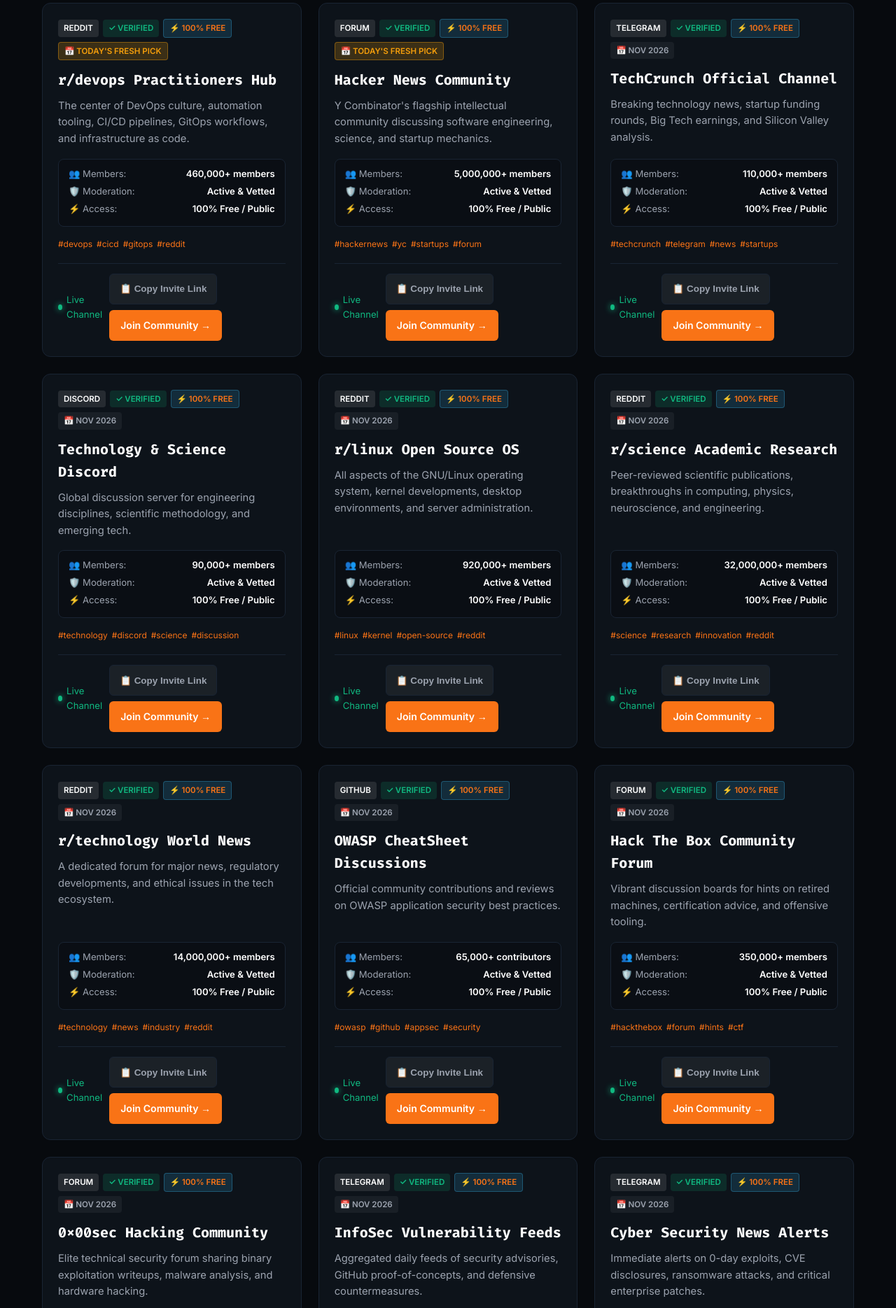
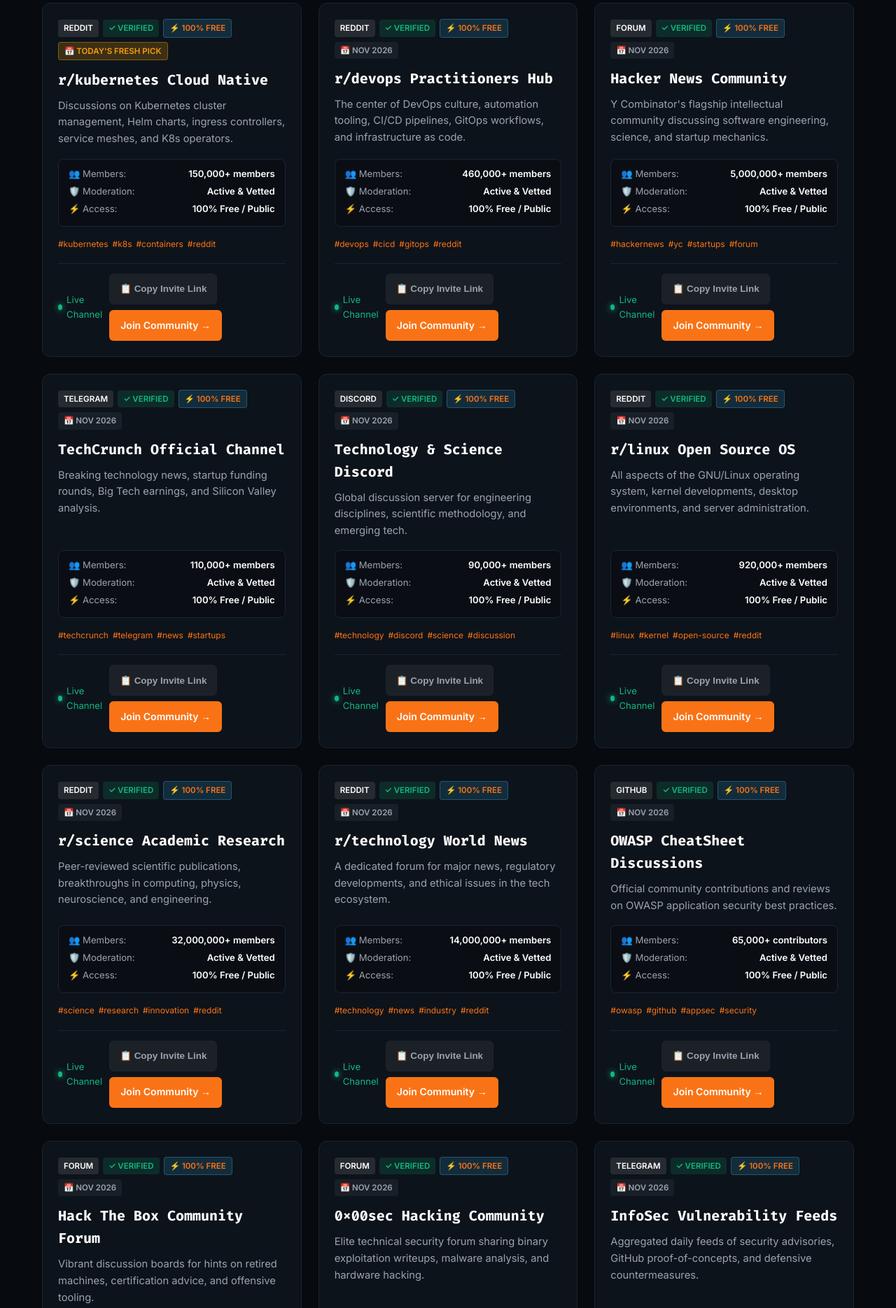
Before and after one commit to jibranpcccc/kubernetes-operators-cloud-native-hub, a plain HTML site: page index.html in a window 1280 px wide. Shown: the part 1231-3100 px from the top of the page at 70% size. Drawn offline with Linux system fonts and the light colour scheme.

Commit message:
feat(replenishment): fresh community links added - 2026-11-19 [skip ci]

```diff
--- a/feed.xml
+++ b/feed.xml
@@ -4,10 +4,17 @@
     <title>Kubernetes Operators &amp; Cloud Native Hub</title>
     <link>https://kubernetes-operators-cloud-native-hub.netlify.app/</link>
     <description>Verified community directory and updates.</description>
-    <lastBuildDate>Wed, 18 Nov 2026 07:27:11 GMT</lastBuildDate>
+    <lastBuildDate>Thu, 19 Nov 2026 06:45:09 GMT</lastBuildDate>
     <atom:link href="https://kubernetes-operators-cloud-native-hub.netlify.app/feed.xml" rel="self" type="application/rss+xml"/>
     <atom:link href="https://pubsubhubbub.appspot.com/" rel="hub"/>
-                                                                                                                                                                                                            <item>
+                                                                                                                                                                                                                <item>
+      <title>📅 Today's Fresh Pick: r/kubernetes Cloud Native (Reddit)</title>
+      <link>https://www.reddit.com/r/kubernetes/</link>
+      <guid isPermaLink="false">https://kubernetes-operators-cloud-native-hub.netlify.app/#kubernetes-operators-cloud-native-hub-reddit-2-2026-11-19</guid>
+      <pubDate>Thu, 19 Nov 2026 06:45:09 GMT</pubDate>
+      <description>Newly verified community added to Kubernetes Operators &amp; Cloud Native Hub: Discussions on Kubernetes cluster management, Helm charts, ingress controllers, service meshes, and K8s operators.</description>
+    </item>
+<item>
       <title>📅 Today's Fresh Pick: r/devops Practitioners Hub (Reddit)</title>
       <link>https://www.reddit.com/r/devops/</link>
       <guid isPermaLink="false">https://kubernetes-operators-cloud-native-hub.netlify.app/#kubernetes-operators-cloud-native-hub-reddit-1-2026-11-18</guid>
@@ -175,12 +182,5 @@
       <pubDate>Tue, 20 Oct 2026 06:08:56 GMT</pubDate>
       <description>Newly verified community added to Kubernetes Operators &amp; Cloud Native Hub: Y Combinator's flagship intellectual community discussing software engineering, science, and startup mechanics.</description>
     </item>
-<item>
-      <title>📅 Today's Fresh Pick: Hacker News Community (Forum)</title>
-      <link>https://news.ycombinator.com</link>
-      <guid isPermaLink="false">https://kubernetes-operators-cloud-native-hub.netlify.app/#kubernetes-operators-cloud-native-hub-forum-20261011-1-2026-10-19</guid>
-      <pubDate>Mon, 19 Oct 2026 06:06:22 GMT</pubDate>
-      <description>Newly verified community added to Kubernetes Operators &amp; Cloud Native Hub: Y Combinator's flagship intellectual community discussing software engineering, science, and startup mechanics.</description>
-    </item>
   </channel>
 </rss>
--- a/index.html
+++ b/index.html
@@ -148,156 +148,156 @@
           {
             "@type": "ListItem",
             "position": 1,
+            "name": "r/kubernetes Cloud Native",
+            "description": "Discussions on Kubernetes cluster management, Helm charts, ingress controllers, service meshes, and K8s operators.",
+            "url": "https://www.reddit.com/r/kubernetes/"
+          },
+          {
+            "@type": "ListItem",
+            "position": 2,
             "name": "r/devops Practitioners Hub",
             "description": "The center of DevOps culture, automation tooling, CI/CD pipelines, GitOps workflows, and infrastructure as code.",
             "url": "https://www.reddit.com/r/devops/"
           },
           {
             "@type": "ListItem",
-            "position": 2,
+            "position": 3,
             "name": "Hacker News Community",
             "description": "Y Combinator's flagship intellectual community discussing software engineering, science, and startup mechanics.",
             "url": "https://news.ycombinator.com"
           },
           {
             "@type": "ListItem",
-            "position": 3,
+            "position": 4,
             "name": "TechCrunch Official Channel",
             "description": "Breaking technology news, startup funding rounds, Big Tech earnings, and Silicon Valley analysis.",
             "url": "https://t.me/techcrunch"
           },
           {
             "@type": "ListItem",
-            "position": 4,
+            "position": 5,
             "name": "Technology & Science Discord",
             "description": "Global discussion server for engineering disciplines, scientific methodology, and emerging tech.",
             "url": "https://discord.gg/tech"
           },
           {
             "@type": "ListItem",
-            "position": 5,
+            "position": 6,
             "name": "r/linux Open Source OS",
             "description": "All aspects of the GNU/Linux operating system, kernel developments, desktop environments, and server administration.",
             "url": "https://www.reddit.com/r/linux/"
           },
           {
             "@type": "ListItem",
-            "position": 6,
+            "position": 7,
             "name": "r/science Academic Research",
             "description": "Peer-reviewed scientific publications, breakthroughs in computing, physics, neuroscience, and engineering.",
             "url": "https://www.reddit.com/r/science/"
           },
           {
             "@type": "ListItem",
-            "position": 7,
+            "position": 8,
             "name": "r/technology World News",
             "description": "A dedicated forum for major news, regulatory developments, and ethical issues in the tech ecosystem.",
             "url": "https://www.reddit.com/r/technology/"
           },
           {
             "@type": "ListItem",
-            "position": 8,
+            "position": 9,
             "name": "OWASP CheatSheet Discussions",
             "description": "Official community contributions and reviews on OWASP application security best practices.",
             "url": "https://github.com/OWASP/CheatSheetSeries/discussions"
           },
           {
             "@type": "ListItem",
-            "position": 9,
+            "position": 10,
             "name": "Hack The Box Community Forum",
             "description": "Vibrant discussion boards for hints on retired machines, certification advice, and offensive tooling.",
             "url": "https://forum.hackthebox.com"
           },
           {
             "@type": "ListItem",
-            "position": 10,
+            "position": 11,
             "name": "0x00sec Hacking Community",
             "description": "Elite technical security forum sharing binary exploitation writeups, malware analysis, and hardware hacking.",
             "url": "https://0x00sec.org"
           },
           {
             "@type": "ListItem",
-            "position": 11,
+            "position": 12,
             "name": "InfoSec Vulnerability Feeds",
             "description": "Aggregated daily feeds of security advisories, GitHub proof-of-concepts, and defensive countermeasures.",
             "url": "https://t.me/infosec_alerts"
           },
           {
             "@type": "ListItem",
-            "position": 12,
+            "position": 13,
             "name": "Cyber Security News Alerts",
             "description": "Immediate alerts on 0-day exploits, CVE disclosures, ransomware attacks, and critical enterprise patches.",
             "url": "https://t.me/cybersecurity_news"
           },
           {
             "@type": "ListItem",
-            "position": 13,
+            "position": 14,
             "name": "TryHackMe Official Discord",
             "description": "Beginner and intermediate hands-on cybersecurity learning platform with active study groups and walkthrough support.",
             "url": "https://discord.gg/tryhackme"
           },
           {
             "@type": "ListItem",
-            "position": 14,
+            "position": 15,
             "name": "Hack The Box Official Discord",
             "description": "Official community for Hack The Box users tackling active CTF machines, forensic challenges, and Academy modules.",
             "url": "https://discord.gg/hackthebox"
           },
           {
             "@type": "ListItem",
-            "position": 15,
+            "position": 16,
             "name": "r/bugbounty Hunters",
             "description": "Tips, methodologies, writeups, and bounty program discussions for HackerOne and Bugcrowd researchers.",
             "url": "https://www.reddit.com/r/bugbounty/"
           },
           {
             "@type": "ListItem",
-            "position": 16,
+            "position": 17,
             "name": "r/ethicalhacking Community",
             "description": "Ethical hacking guides, Kali Linux tools, network reconnaissance, and offensive security learning resources.",
             "url": "https://www.reddit.com/r/ethicalhacking/"
           },
           {
             "@type": "ListItem",
-            "position": 17,
+            "position": 18,
             "name": "r/netsec Network Security",
             "description": "Peer-reviewed technical infosec community sharing vulnerability advisories, exploit analysis, and security whitepapers.",
             "url": "https://www.reddit.com/r/netsec/"
           },
           {
             "@type": "ListItem",
-            "position": 18,
+            "position": 19,
             "name": "r/cybersecurity Defense Hub",
             "description": "Primary community for enterprise security analysts, blue teams, compliance frameworks, and threat intelligence.",
             "url": "https://www.reddit.com/r/cybersecurity/"
           },
           {
             "@type": "ListItem",
-            "position": 19,
+            "position": 20,
             "name": "DEV Community WebDev Hub",
             "description": "Global developer blogging and discussion platform sharing tutorials, benchmarks, and project breakdowns.",
             "url": "https://dev.to/t/webdev"
           },
           {
             "@type": "ListItem",
-            "position": 20,
+            "position": 21,
             "name": "Stack Overflow Python Questions",
             "description": "The world's largest repository of solved Python questions, debugging threads, and code snippets.",
             "url": "https://stackoverflow.com/questions/tagged/python"
           },
           {
             "@type": "ListItem",
-            "position": 21,
+            "position": 22,
             "name": "Next.js GitHub Discussions",
             "description": "Active community discussions and RFCs on Next.js architectures, streaming SSR, and edge rendering.",
             "url": "https://github.com/vercel/next.js/discussions"
-          },
-          {
-            "@type": "ListItem",
-            "position": 22,
-            "name": "r/kubernetes Cloud Native",
-            "description": "Discussions on Kubernetes cluster management, Helm charts, ingress controllers, service meshes, and K8s operators.",
-            "url": "https://www.reddit.com/r/kubernetes/"
           },
           {
             "@type": "ListItem",
@@ -617,12 +617,36 @@
         </div>
         <div id="vetted-communities" class="grid">
 
-        <div id="community-card-1" class="card" data-platform="reddit" data-category="devops & ci/cd">
+        <div id="community-card-1" class="card" data-platform="reddit" data-category="container orchestration">
             <div class="card-header">
                 <span class="badge badge-platform">Reddit</span>
                 <span class="badge badge-verified">✓ Verified</span>
                 <span class="badge badge-free">⚡ 100% Free</span>
                 <span class="badge badge-date" style="background: rgba(245, 158, 11, 0.2); color: #f59e0b; border: 1px solid rgba(245, 158, 11, 0.4); font-weight: 700;">📅 Today's Fresh Pick</span>
+            </div>
+            <h3 class="card-title">r/kubernetes Cloud Native</h3>
+            <p class="card-desc">Discussions on Kubernetes cluster management, Helm charts, ingress controllers, service meshes, and K8s operators.</p>
+            <div class="spec-matrix">
+                <div class="spec-row"><span>👥 Members:</span> <strong>150,000+ members</strong></div>
+                <div class="spec-row"><span>🛡️ Moderation:</span> <strong>Active & Vetted</strong></div>
+                <div class="spec-row"><span>⚡ Access:</span> <strong>100% Free / Public</strong></div>
+            </div>
+            <div class="tags-row"><span class="tag">#kubernetes</span><span class="tag">#k8s</span><span class="tag">#containers</span><span class="tag">#reddit</span></div>
+            <div class="card-footer">
+                <span class="activity-pulse"><span class="pulse-dot"></span> Live Channel</span>
+                <div class="card-actions">
+                    <button class="btn-copy-invite" onclick="copyInviteLink(event, 'https://www.reddit.com/r/kubernetes/')">📋 Copy Invite Link</button>
+                    <a href="https://www.reddit.com/r/kubernetes/" target="_blank" rel="noopener noreferrer" class="btn-join">Join Community →</a>
+                </div>
+            </div>
+        </div>
+
+        <div id="community-card-2" class="card" data-platform="reddit" data-category="devops & ci/cd">
+            <div class="card-header">
+                <span class="badge badge-platform">Reddit</span>
+                <span class="badge badge-verified">✓ Verified</span>
+                <span class="badge badge-free">⚡ 100% Free</span>
+                <span class="badge badge-date">📅 Nov 2026</span>
             </div>
             <h3 class="card-title">r/devops Practitioners Hub</h3>
             <p class="card-desc">The center of DevOps culture, automation tooling, CI/CD pipelines, GitOps workflows, and infrastructure as code.</p>
@@ -641,12 +665,12 @@
             </div>
         </div>
 
-        <div id="community-card-2" class="card" data-platform="forum" data-category="computer science & startups">
+        <div id="community-card-3" class="card" data-platform="forum" data-category="computer science & startups">
             <div class="card-header">
                 <span class="badge badge-platform">Forum</span>
                 <span class="badge badge-verified">✓ Verified</span>
                 <span class="badge badge-free">⚡ 100% Free</span>
-                <span class="badge badge-date" style="background: rgba(245, 158, 11, 0.2); color: #f59e0b; border: 1px solid rgba(245, 158, 11, 0.4); font-weight: 700;">📅 Today's Fresh Pick</span>
+                <span class="badge badge-date">📅 Nov 2026</span>
             </div>
             <h3 class="card-title">Hacker News Community</h3>
             <p class="card-desc">Y Combinator's flagship intellectual community discussing software engineering, science, and startup mechanics.</p>
@@ -665,7 +689,7 @@
             </div>
         </div>
 
-        <div id="community-card-3" class="card" data-platform="telegram" data-category="tech news">
+        <div id="community-card-4" class="card" data-platform="telegram" data-category="tech news">
             <div class="card-header">
                 <span class="badge badge-platform">Telegram</span>
                 <span class="badge badge-verified">✓ Verified</span>
@@ -689,7 +713,7 @@
             </div>
         </div>
 
-        <div id="community-card-4" class="card" data-platform="discord" data-category="tech discussion">
+        <div id="community-card-5" class="card" data-platform="discord" data-category="tech discussion">
             <div class="card-header">
                 <span class="badge badge-platform">Discord</span>
                 <span class="badge badge-verified">✓ Verified</span>
@@ -713,7 +737,7 @@
             </div>
         </div>
 
-        <div id="community-card-5" class="card" data-platform="reddit" data-category="linux & os">
+        <div id="community-card-6" class="card" data-platform="reddit" data-category="linux & os">
             <div class="card-header">
                 <span class="badge badge-platform">Reddit</span>
                 <span class="badge badge-verified">✓ Verified</span>
@@ -737,7 +761,7 @@
             </div>
         </div>
 
-        <div id="community-card-6" class="card" data-platform="reddit" data-category="science & innovation">
+        <div id="community-card-7" class="card" data-platform="reddit" data-category="science & innovation">
             <div class="card-header">
                 <span class="badge badge-platform">Reddit</span>
                 <span class="badge badge-verified">✓ Verified</span>
@@ -761,7 +785,7 @@
             </div>
         </div>
 
-        <div id="community-card-7" class="card" data-platform="reddit" data-category="tech news">
+        <div id="community-card-8" class="card" data-platform="reddit" data-category="tech news">
             <div class="card-header">
                 <span class="badge badge-platform">Reddit</span>
                 <span class="badge badge-verified">✓ Verified</span>
@@ -785,7 +809,7 @@
             </div>
         </div>
 
-        <div id="community-card-8" class="card" data-platform="github" data-category="appsec">
+        <div id="community-card-9" class="card" data-platform="github" data-category="appsec">
             <div class="card-header">
                 <span class="badge badge-platform">GitHub</span>
                 <span class="badge badge-verified">✓ Verified</span>
@@ -809,7 +833,7 @@
             </div>
         </div>
 
-        <div id="community-card-9" class="card" data-platform="forum" data-category="penetration testing">
+        <div id="community-card-10" class="card" data-platform="forum" data-category="penetration testing">
             <div class="card-header">
                 <span class="badge badge-platform">Forum</span>
                 <span class="badge badge-verified">✓ Verified</span>
@@ -833,7 +857,7 @@
             </div>
         </div>
 
-        <div id="community-card-10" class="card" data-platform="forum" data-category="offensive security">
+        <div id="community-card-11" class="card" data-platform="forum" data-category="offensive security">
             <div class="card-header">
                 <span class="badge badge-platform">Forum</span>
                 <span class="badge badge-verified">✓ Verified</span>
@@ -857,7 +881,7 @@
             </div>
         </div>
 
-        <div id="community-card-11" class="card" data-platform="telegram" data-category="vulnerability research">
+        <div id="community-card-12" class="card" data-platform="telegram" data-category="vulnerability research">
             <div class="card-header">
                 <span class="badge badge-platform">Telegram</span>
                 <span class="badge badge-verified">✓ Verified</span>
@@ -881,7 +905,7 @@
             </div>
         </div>
 
-        <div id="community-card-12" class="card" data-platform="telegram" data-category="threat intelligence">
+        <div id="community-card-13" class="card" data-platform="telegram" data-category="threat intelligence">
             <div class="card-header">
                 <span class="badge badge-platform">Telegram</span>
                 <span class="badge badge-verified">✓ Verified</span>
@@ -905,7 +929,7 @@
             </div>
         </div>
 
-        <div id="community-card-13" class="card" data-platform="discord" data-category="cybersecurity education">
+        <div id="community-card-14" class="card" data-platform="discord" data-category="cybersecurity education">
             <div class="card-header">
                 <span class="badge badge-platform">Discord</span>
                 <span class="badge badge-verified">✓ Verified</span>
@@ -929,7 +953,7 @@
             </div>
         </div>
 
-        <div id="community-card-14" class="card" data-platform="discord" data-category="ctf & labs">
+        <div id="community-card-15" class="card" data-platform="discord" data-category="ctf & labs">
             <div class="card-header">
                 <span class="badge badge-platform">Discord</span>
                 <span class="badge badge-verified">✓ Verified</span>
@@ -953,7 +977,7 @@
             </div>
         </div>
 
-        <div id="community-card-15" class="card" data-platform="reddit" data-category="bug bounty">
+        <div id="community-card-16" class="card" data-platform="reddit" data-category="bug bounty">
             <div class="card-header">
                 <span class="badge badge-platform">Reddit</span>
                 <span class="badge badge-verified">✓ Verified</span>
@@ -977,7 +1001,7 @@
             </div>
         </div>
 
-        <div id="community-card-16" class="card" data-platform="reddit" data-category="penetration testing">
+        <div id="community-card-17" class="card" data-platform="reddit" data-category="penetration testing">
             <div class="card-header">
                 <span class="badge badge-platform">Reddit</span>
                 <span class="badge badge-verified">✓ Verified</span>
@@ -1001,7 +1025,7 @@
             </div>
         </div>
 
-        <div id="community-card-17" class="card" data-platform="reddit" data-category="information security">
+        <div id="community-card-18" class="card" data-platform="reddit" data-category="information security">
             <div class="card-header">
                 <span class="badge badge-platform">Reddit</span>
                 <span class="badge badge-verified">✓ Verified</span>
@@ -1025,7 +1049,7 @@
             </div>
         </div>
 
-        <div id="community-card-18" class="card" data-platform="reddit" data-category="cybersecurity">
+        <div id="community-card-19" class="card" data-platform="reddit" data-category="cybersecurity">
             <div class="card-header">
                 <span class="badge badge-platform">Reddit</span>
                 <span class="badge badge-verified">✓ Verified</span>
@@ -1049,7 +1073,7 @@
             </div>
         </div>
 
-        <div id="community-card-19" class="card" data-platform="forum" data-category="web development">
+        <div id="community-card-20" class="card" data-platform="forum" data-category="web development">
             <div class="card-header">
                 <span class="badge badge-platform">Forum</span>
                 <span class="badge badge-verified">✓ Verified</span>
@@ -1073,7 +1097,7 @@
             </div>
         </div>
 
-        <div id="community-card-20" class="card" data-platform="forum" data-category="python development">
+        <div id="community-card-21" class="card" data-platform="forum" data-category="python development">
             <div class="card-header">
                 <span class="badge badge-platform">Forum</span>
                 <span class="badge badge-verified">✓ Verified</span>
@@ -1097,7 +1121,7 @@
             </div>
         </div>
 
-        <div id="community-card-21" class="card" data-platform="github" data-category="frontend engineering">
+        <div id="community-card-22" class="card" data-platform="github" data-category="frontend engineering">
             <div class="card-header">
                 <span class="badge badge-platform">GitHub</span>
                 <span class="badge badge-verified">✓ Verified</span>
@@ -1117,30 +1141,6 @@
                 <div class="card-actions">
                     <button class="btn-copy-invite" onclick="copyInviteLink(event, 'https://github.com/vercel/next.js/discussions')">📋 Copy Invite Link</button>
                     <a href="https://github.com/vercel/next.js/discussions" target="_blank" rel="noopener noreferrer" class="btn-join">Join Community →</a>
-                </div>
-            </div>
-        </div>
-
-        <div id="community-card-22" class="card" data-platform="reddit" data-category="container orchestration">
-            <div class="card-header">
-                <span class="badge badge-platform">Reddit</span>
-                <span class="badge badge-verified">✓ Verified</span>
-                <span class="badge badge-free">⚡ 100% Free</span>
-                <span class="badge badge-date">📅 Nov 2026</span>
-            </div>
-            <h3 class="card-title">r/kubernetes Cloud Native</h3>
-            <p class="card-desc">Discussions on Kubernetes cluster management, Helm charts, ingress controllers, service meshes, and K8s operators.</p>
-            <div class="spec-matrix">
-                <div class="spec-row"><span>👥 Members:</span> <strong>150,000+ members</strong></div>
-                <div class="spec-row"><span>🛡️ Moderation:</span> <strong>Active & Vetted</strong></div>
-                <div class="spec-row"><span>⚡ Access:</span> <strong>100% Free / Public</strong></div>
-            </div>
-            <div class="tags-row"><span class="tag">#kubernetes</span><span class="tag">#k8s</span><span class="tag">#containers</span><span class="tag">#reddit</span></div>
-            <div class="card-footer">
-                <span class="activity-pulse"><span class="pulse-dot"></span> Live Channel</span>
-                <div class="card-actions">
-                    <button class="btn-copy-invite" onclick="copyInviteLink(event, 'https://www.reddit.com/r/kubernetes/')">📋 Copy Invite Link</button>
-                    <a href="https://www.reddit.com/r/kubernetes/" target="_blank" rel="noopener noreferrer" class="btn-join">Join Community →</a>
                 </div>
             </div>
         </div>
```
Also changed, not shown: data/groups.json (+20 -19 lines).
